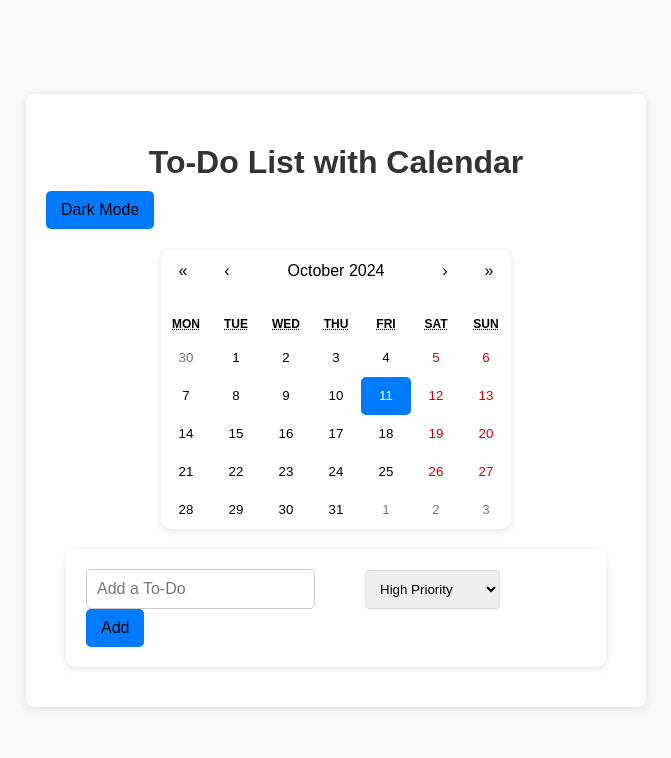
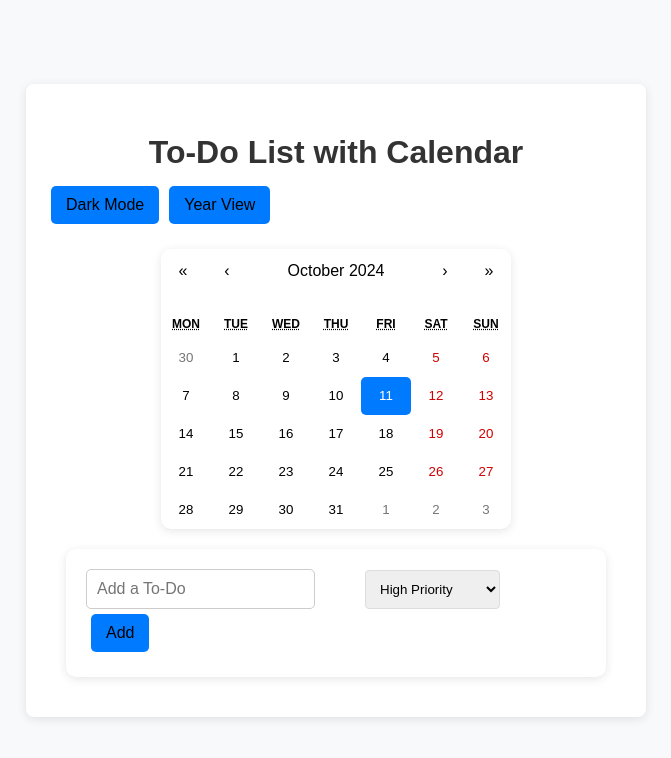
Before and after one commit to zoeznm/Todo_calendar, a React (Create React App) app in the folder todo-calendar/: page / in a window 1280 px wide. Shown: the top 758 px of the page, without its empty margins (324-995 px from the left). Built offline with nearby package versions, Linux system fonts and the light colour scheme.

Commit message:
달력 보기 전환 기능 추가 : 월별, 년별

```diff
--- a/todo-calendar/src/App.css
+++ b/todo-calendar/src/App.css
@@ -1,11 +1,11 @@
- * {
+/* 모든 요소의 기본 패딩 및 마진 제거 */
+* {
   padding: 0;
   margin: 0;
- }
- body {
+}
+
+body {
   font-family: Arial, sans-serif;
-  margin: 0;
-  padding: 0; /* 여백 제거 */
   height: 100vh; /* 전체 높이 사용 */
   display: flex; /* Flexbox 사용 */
   align-items: center; /* 세로 가운데 정렬 */
@@ -22,14 +22,12 @@
   box-shadow: 0 2px 10px rgba(0, 0, 0, 0.1);
 }
 
-
 h1 {
   margin-top: 30px;
   margin-bottom: 10px;
   text-align: center;
   color: #333;
 }
-
 
 .react-calendar {
   border: none;
@@ -43,7 +41,6 @@ h1 {
   background: #ffcc00;
   color: white;
 }
-
 
 .react-calendar__tile--active {
   background: #007bff;
@@ -81,8 +78,7 @@ input[type="text"] {
   font-size: 16px;
 }
 
-
-  button {
+button {
   padding: 10px 15px;
   border: none;
   border-radius: 5px;
@@ -90,12 +86,12 @@ input[type="text"] {
   cursor: pointer;
   font-size: 16px;
   transition: background-color 0.3s;
+  margin: 5px;
 }
 
 button:hover {
   background-color: #0056b3;
 }
-
 
 ul {
   list-style-type: none;
@@ -114,7 +110,6 @@ li:last-child {
   border-bottom: none;
 }
 
-
 li button {
   background-color: #dc3545;
 }
@@ -122,6 +117,7 @@ li button {
 li button:hover {
   background-color: #c82333;
 }
+
 /* 다크 모드 스타일 */
 .dark-mode {
   width: 100vw;
@@ -131,9 +127,11 @@ li button:hover {
   align-items: center; /* 세로 가운데 정렬 */
   justify-content: center; /* 가로 가운데 정렬 */
 }
+
 .dark-mode h1 {
   color: #fff;
 }
+
 .dark-mode .container {
   background-color: #333;
 }
@@ -147,4 +145,5 @@ li button:hover {
 .dark-mode select {
   background: #333;
   border: 1px solid #555;
+  color: white; /* 글자 색상 */
 }
--- a/todo-calendar/src/App.js
+++ b/todo-calendar/src/App.js
@@ -5,6 +5,7 @@ import './App.css';
 
 function App() {
     const [date, setDate] = useState(new Date());
+    const [view, setView] = useState('month'); // 'month' 또는 'year'로 설정
     const [todos, setTodos] = useState({});
     const [input, setInput] = useState('');
     const [priority, setPriority] = useState(1); // 기본 우선순위 설정
@@ -53,6 +54,10 @@ function App() {
         setIsDarkMode(!isDarkMode);
     };
 
+    const toggleView = () => {
+        setView((prevView) => (prevView === 'month' ? 'year' : 'month'));
+    };
+
     return (
         <div className={isDarkMode ? 'dark-mode' : ''}>
             <div className="container">
@@ -60,10 +65,15 @@ function App() {
                 <button onClick={toggleDarkMode}>
                     {isDarkMode ? 'Light Mode' : 'Dark Mode'}
                 </button>
+                <button onClick={toggleView}>
+                    {view === 'month' ? 'Year View' : 'Month View'}
+                </button>
                 <Calendar
                     onChange={handleDateChange}
                     value={date}
                     tileClassName={tileClassName}
+                    view={view} // 현재 뷰 설정
+                    onViewChange={({ activeStartDate }) => setDate(activeStartDate)} // 뷰 변경 시 날짜 업데이트
                 />
                 <div className="todo-list">
                     <input
```
